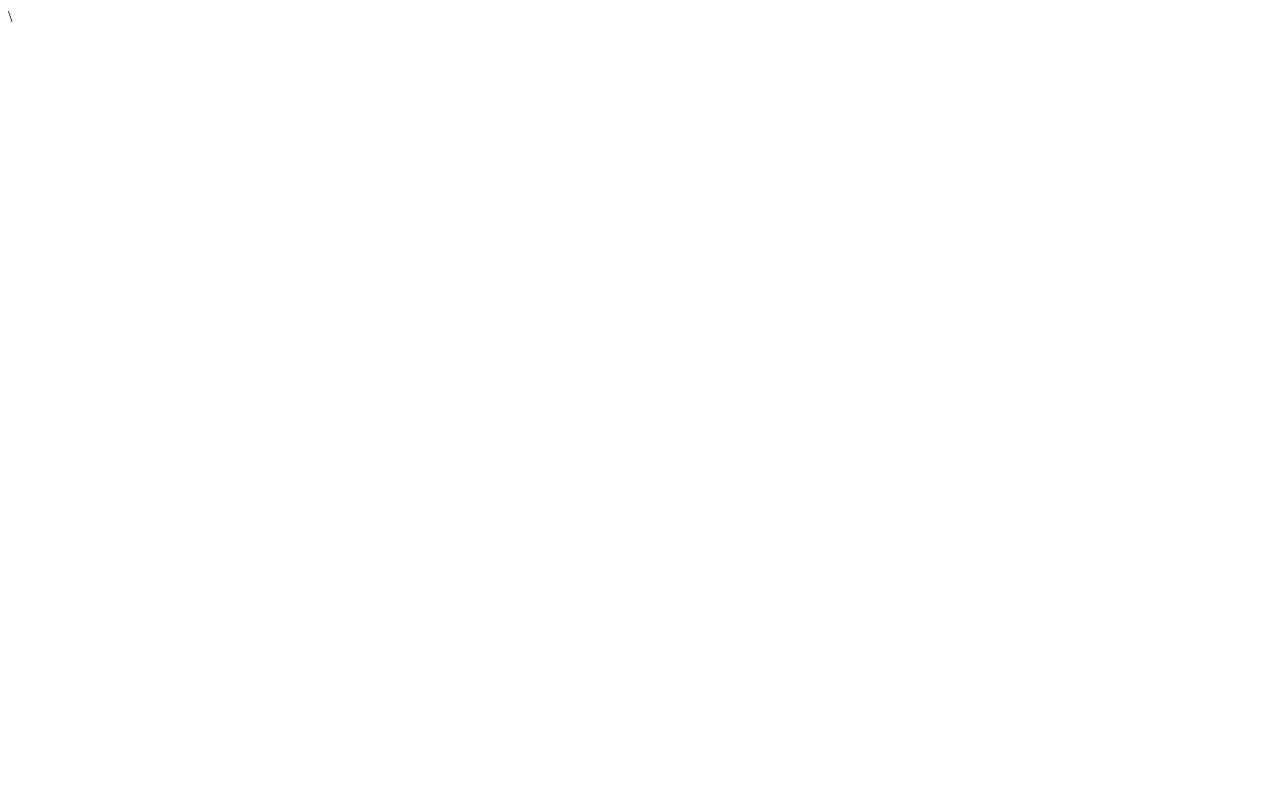
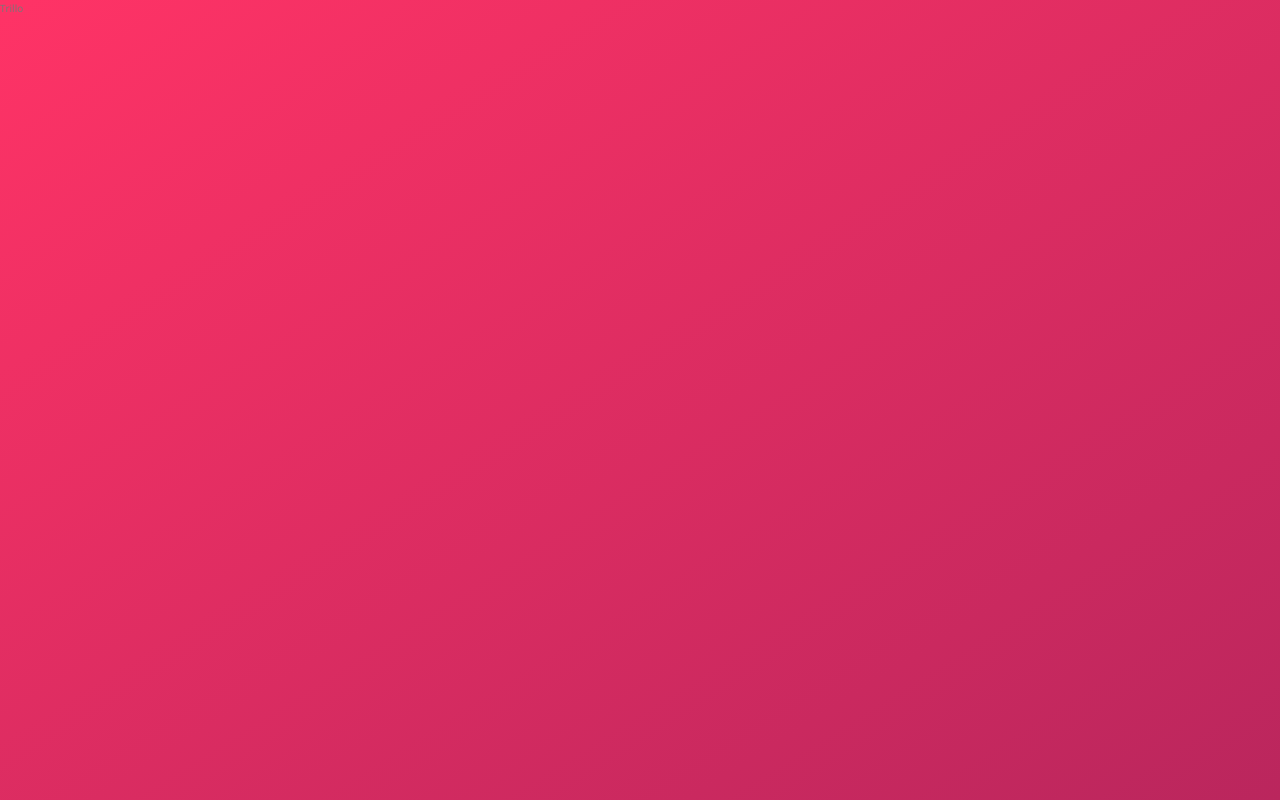
Before and after one commit to lwerner27/flexbox-scss-sample, a website: page index.html in a window 1280 px wide. Drawn offline with nearby package versions, Linux system fonts and the light colour scheme.

Commit message:
Started some basic site setup.

```diff
--- a/index.html
+++ b/index.html
@@ -2,11 +2,13 @@
 <html lang="en">
 <head>
     <meta charset="UTF-8">
+    <link rel="stylesheet" href="resources/css/main.css">
+    <link rel="preconnect" href="https://fonts.gstatic.com">
+    <link href="https://fonts.googleapis.com/css2?family=Open+Sans:wght@300;400;600&display=swap" rel="stylesheet">
     <meta name="viewport" content="width=device-width, initial-scale=1.0">
-    <title>Document</title>\
-    <link rel="stylesheet" href="/resources/css/main.css">
+    <title>trillo &mdash; Your all-in-one booking app</title>
 </head>
 <body>
-
+    Trillo
 </body>
 </html>
--- a/package.json
+++ b/package.json
@@ -12,6 +12,7 @@
   "devDependencies": {
     "browser-sync": "^2.26.13",
     "gulp": "^4.0.2",
+    "gulp-autoprefixer": "^7.0.1",
     "gulp-sass": "^4.1.0"
   }
 }
--- a/resources/scss/main.scss
+++ b/resources/scss/main.scss
@@ -1 +1,3 @@
-// Hello World
+@import "base";
+@import "layout";
+@import "components";
```
Also changed, not shown: resources/css/main.css, resources/scss/_components.scss (added), resources/scss/_layout.scss (added).
